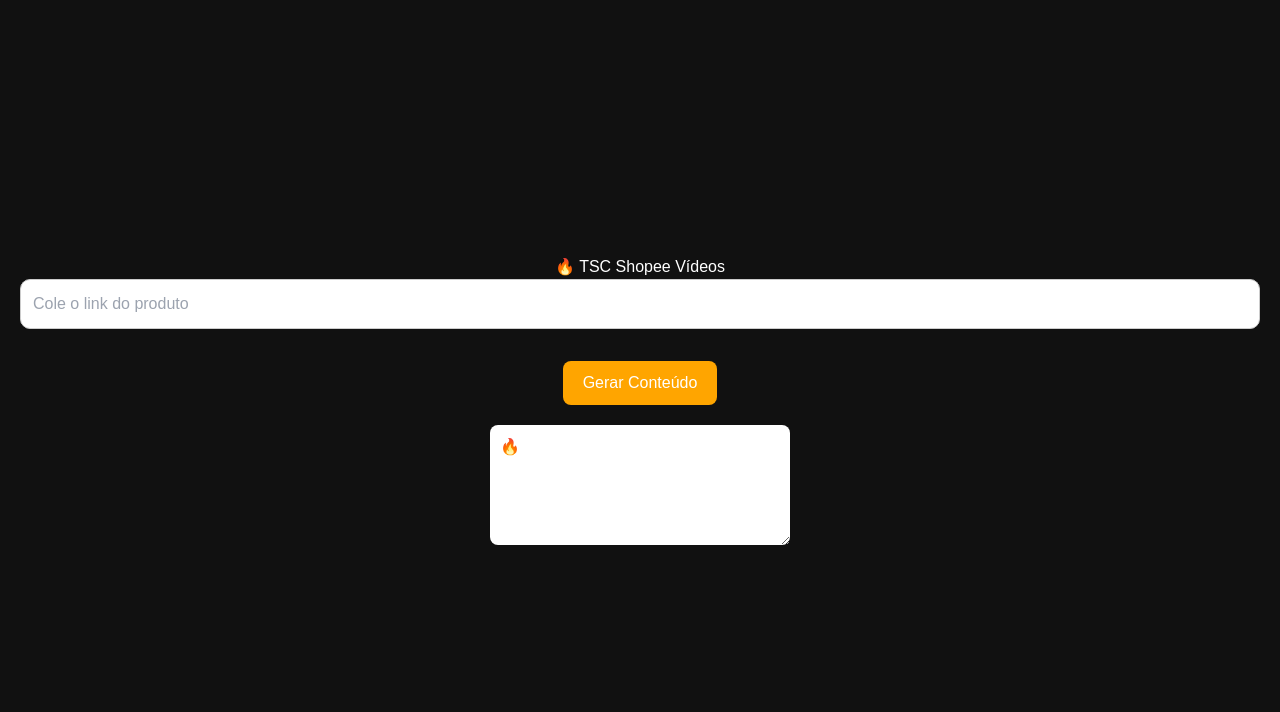
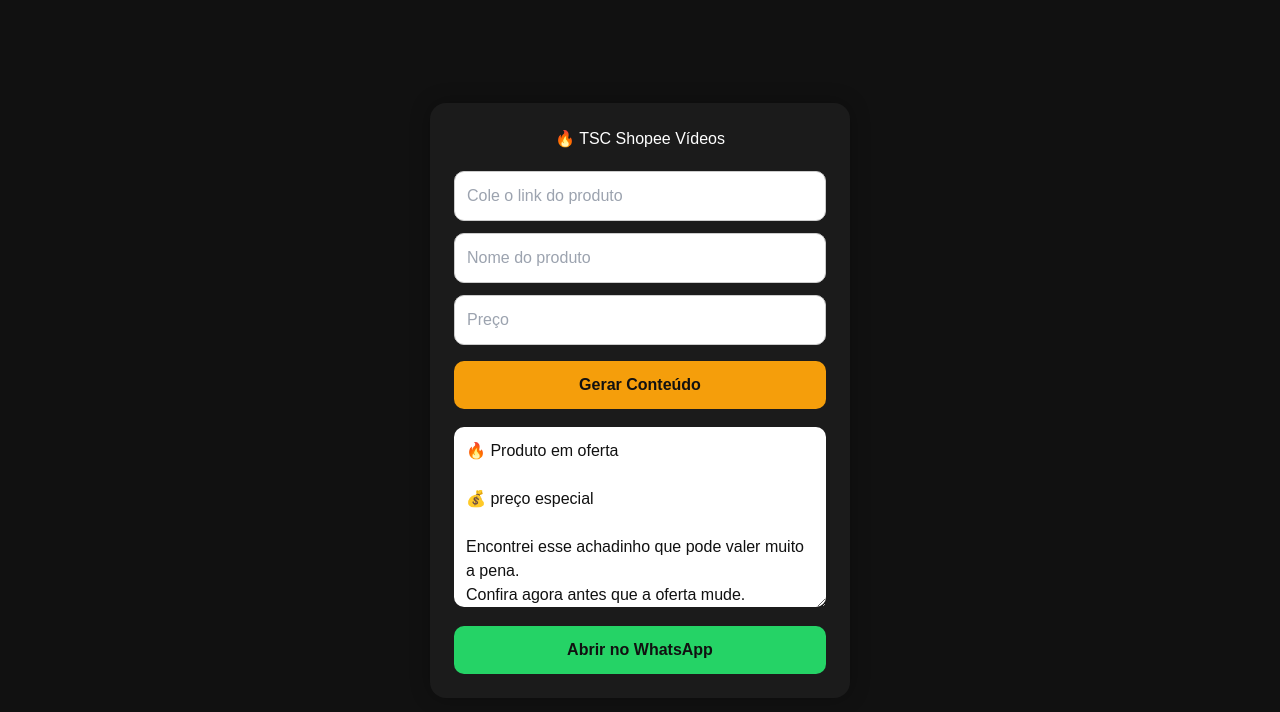
Before and after one commit to thiagoscalumby-boop/shopee-site, a Next.js app: page / in a window 1280 px wide. Both pictures are taken after a click on the button "Gerar Conteúdo". Shown: the top 712 px of the page. Built offline with nearby package versions, Linux system fonts and the light colour scheme.

Commit message:
Update page.tsx

```diff
--- a/app/page.tsx
+++ b/app/page.tsx
@@ -2,28 +2,70 @@
 
 import { useState } from "react";
 
+function detectarPlataforma(link: string) {
+  const l = link.toLowerCase();
+
+  if (l.includes("shopee")) return "Shopee";
+  if (l.includes("amazon")) return "Amazon";
+  if (l.includes("mercadolivre")) return "Mercado Livre";
+  if (l.includes("aliexpress")) return "AliExpress";
+
+  return "Produto";
+}
+
 export default function Home() {
   const [link, setLink] = useState("");
+  const [titulo, setTitulo] = useState("");
+  const [preco, setPreco] = useState("");
   const [resultado, setResultado] = useState("");
+  const [whatsLink, setWhatsLink] = useState("");
 
-  const gerarVideo = () => {
-    const texto = `🔥 Oferta incrível!\n\nCompre agora: ${link}\n\nAproveite antes que acabe!`;
+  function gerarConteudo() {
+    const plataforma = detectarPlataforma(link);
+    const nomeFinal = titulo || `${plataforma} em oferta`;
+    const precoFinal = preco || "preço especial";
+
+    const texto = `🔥 ${nomeFinal}
+
+💰 ${precoFinal}
+
+Encontrei esse achadinho que pode valer muito a pena.
+Confira agora antes que a oferta mude.
+
+👉 Link:
+${link}
+
+#oferta #promocao #achadinhos #afiliado #compras`;
 
     setResultado(texto);
-  };
+    setWhatsLink(`https://wa.me/?text=${encodeURIComponent(texto)}`);
+  }
 
   return (
-    <div style={{
+    <div
+      style={{
+        minHeight: "100vh",
+        background: "#111",
+        color: "#fff",
         display: "flex",
-      flexDirection: "column",
         alignItems: "center",
         justifyContent: "center",
-      height: "100vh",
-      background: "#111",
-      color: "#fff",
         padding: "20px"
-    }}>
-      <h1>🔥 TSC Shopee Vídeos</h1>
+      }}
+    >
+      <div
+        style={{
+          width: "100%",
+          maxWidth: "420px",
+          background: "#1b1b1b",
+          borderRadius: "16px",
+          padding: "24px",
+          boxShadow: "0 0 20px rgba(0,0,0,0.3)"
+        }}
+      >
+        <h1 style={{ textAlign: "center", marginBottom: "20px" }}>
+          🔥 TSC Shopee Vídeos
+        </h1>
 
         <input
           type="text"
@@ -42,32 +84,94 @@
           }}
         />
 
+        <input
+          type="text"
+          placeholder="Nome do produto"
+          value={titulo}
+          onChange={(e) => setTitulo(e.target.value)}
+          style={{
+            width: "100%",
+            padding: "12px",
+            borderRadius: "10px",
+            border: "1px solid #ccc",
+            marginBottom: "12px",
+            background: "#fff",
+            color: "#111",
+            caretColor: "#111"
+          }}
+        />
+
+        <input
+          type="text"
+          placeholder="Preço"
+          value={preco}
+          onChange={(e) => setPreco(e.target.value)}
+          style={{
+            width: "100%",
+            padding: "12px",
+            borderRadius: "10px",
+            border: "1px solid #ccc",
+            marginBottom: "16px",
+            background: "#fff",
+            color: "#111",
+            caretColor: "#111"
+          }}
+        />
+
         <button
-        onClick={gerarVideo}
+          onClick={gerarConteudo}
           style={{
-          marginTop: "20px",
-          padding: "10px 20px",
-          borderRadius: "8px",
-          background: "orange",
-          border: "none"
+            width: "100%",
+            padding: "12px",
+            borderRadius: "10px",
+            border: "none",
+            background: "#f59e0b",
+            color: "#111",
+            fontWeight: "bold",
+            cursor: "pointer"
           }}
         >
           Gerar Conteúdo
         </button>
 
         {resultado && (
+          <>
             <textarea
               value={resultado}
               readOnly
               style={{
-            marginTop: "20px",
-            width: "300px",
-            height: "120px",
-            borderRadius: "8px",
-            padding: "10px"
+                width: "100%",
+                height: "180px",
+                marginTop: "18px",
+                borderRadius: "10px",
+                padding: "12px",
+                border: "none",
+                background: "#fff",
+                color: "#111"
               }}
             />
+
+            <a
+              href={whatsLink}
+              target="_blank"
+              rel="noreferrer"
+              style={{
+                display: "block",
+                textAlign: "center",
+                marginTop: "12px",
+                background: "#25D366",
+                color: "#111",
+                padding: "12px",
+                borderRadius: "10px",
+                textDecoration: "none",
+                fontWeight: "bold"
+              }}
+            >
+              Abrir no WhatsApp
+            </a>
+          </>
         )}
+      </div>
     </div>
   );
 }
```
Lines whose indentation alone changed are shown as unchanged.
